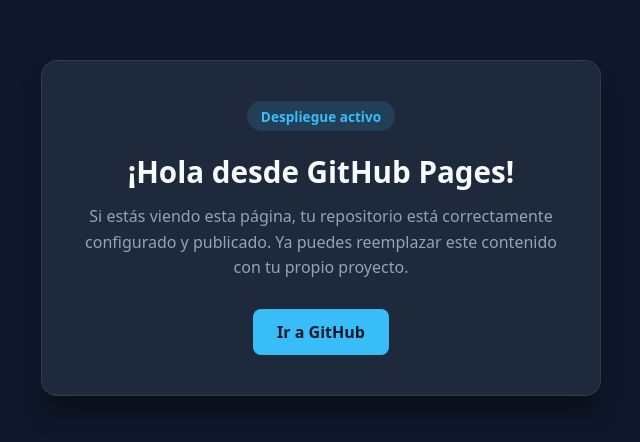
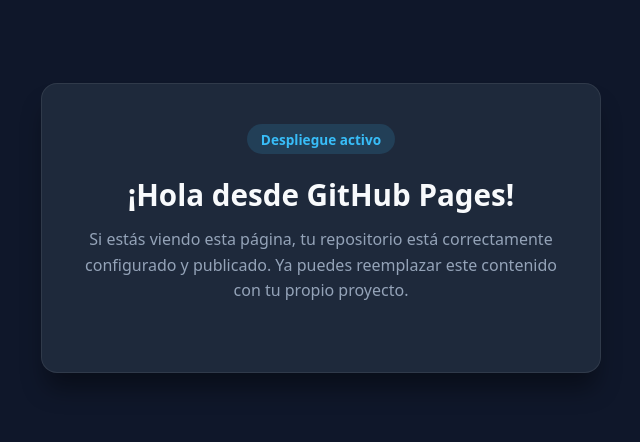
Before and after one commit to CIELO-FCJP-EPD/Cielo-without-limits, a plain HTML site: page index.html in a window 1280 px wide. Shown: the part 172-614 px from the top of the page, without its empty margins (319-959 px from the left). Drawn offline with Linux system fonts and the light colour scheme.

Commit message:
Change webpage title and remove GitHub link
Updated the title of the webpage and removed the GitHub link.

```diff
--- a/index.html
+++ b/index.html
@@ -3,7 +3,7 @@
 <head>
   <meta charset="UTF-8" />
   <meta name="viewport" content="width=device-width, initial-scale=1.0" />
-  <title>Mi Sitio en GitHub Pages</title>
+  <title>Whilberth</title>
   <style>
     :root {
       --bg: #0f172a;
@@ -86,9 +86,6 @@
       Si estás viendo esta página, tu repositorio está correctamente configurado y publicado.
       Ya puedes reemplazar este contenido con tu propio proyecto.
     </p>
-    <a class="btn" href="https://github.com" target="_blank" rel="noopener">
-      Ir a GitHub
-    </a>
   </main>
 </body>
 </html>
```
